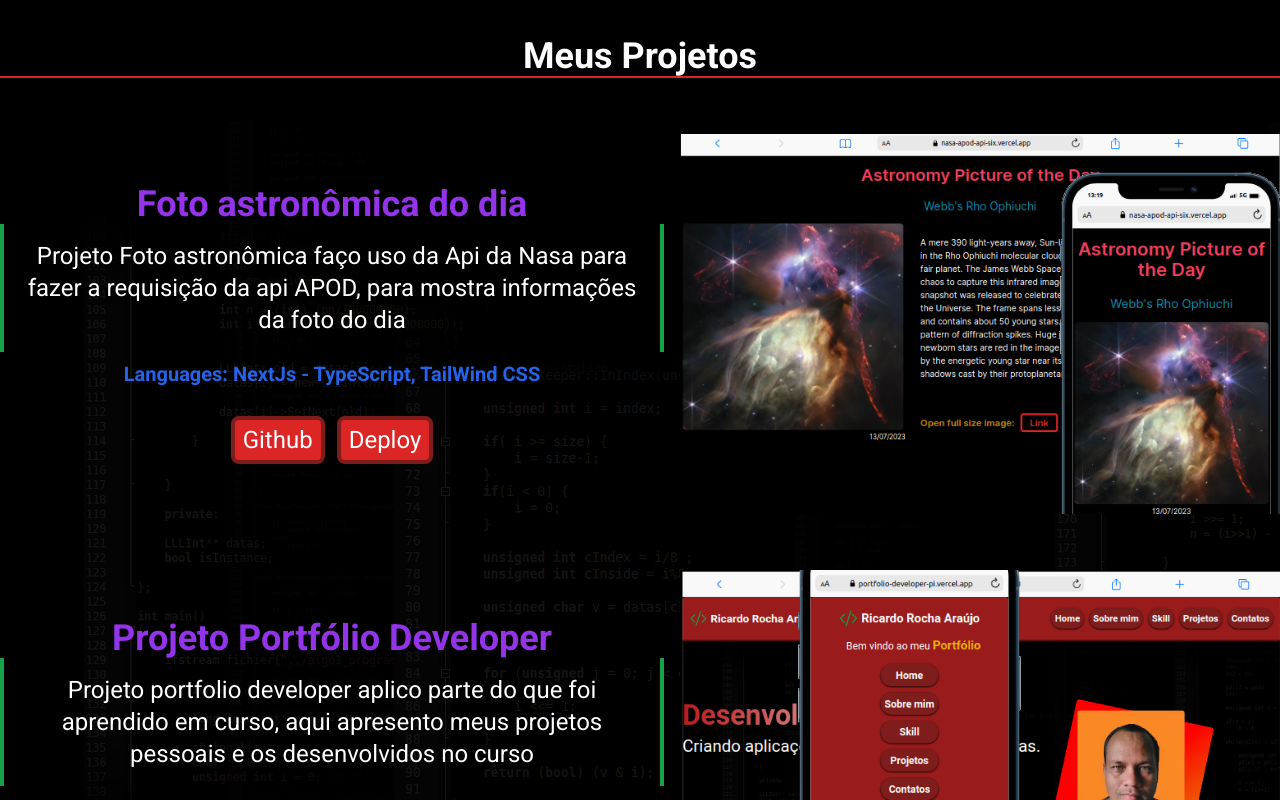
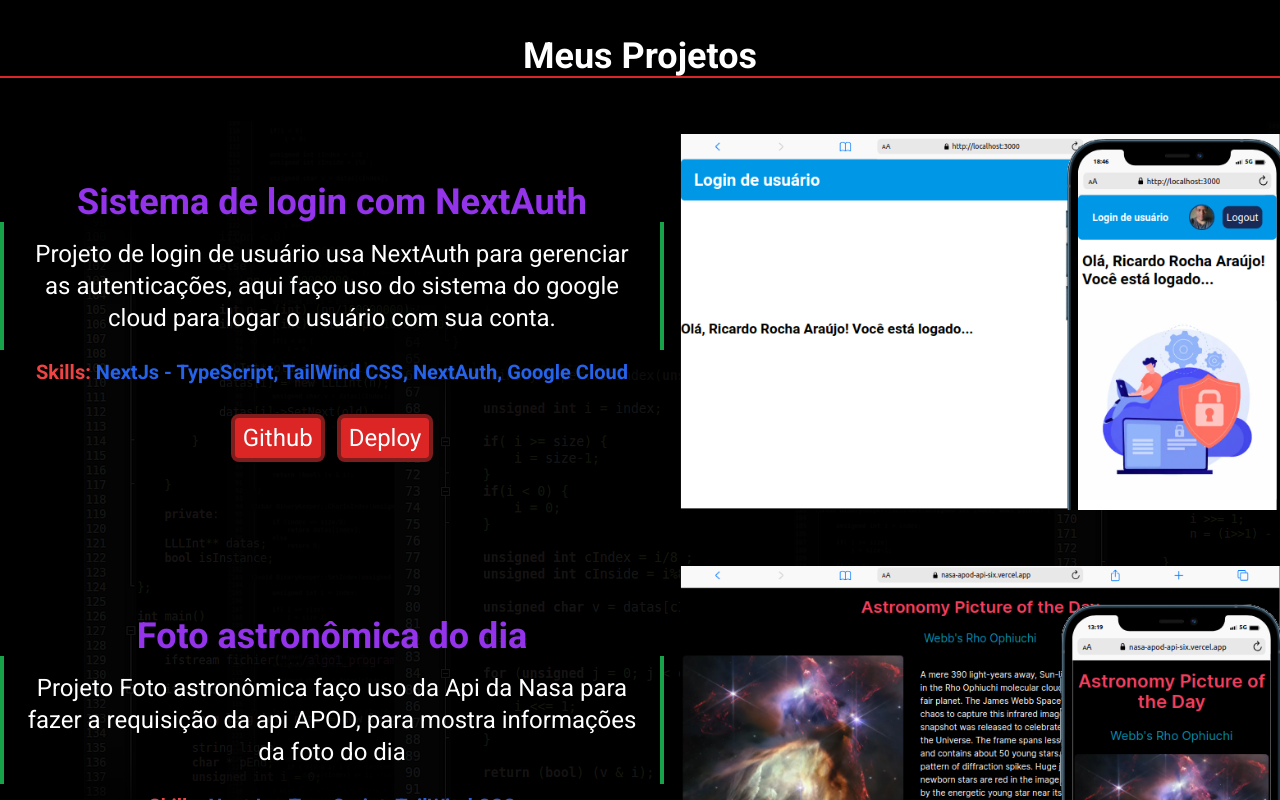
Before and after one commit to cardrocha/Portfolio_developer, a Next.js app: page / in a window 1280 px wide. Shown: the part 1680-2480 px from the top of the page. Built offline with nearby package versions, Linux system fonts and the light colour scheme.

Commit message:
refactor: project section - add nextauth project

```diff
--- a/src/components/Project.tsx
+++ b/src/components/Project.tsx
@@ -5,6 +5,16 @@ import ProjectList from "./ProjectList";
 const reposList: Repos[] = [
   {
     id: 1,
+    image: "/login.png",
+    title: "Sistema de login com NextAuth",
+    description:
+      "Projeto de login de usuário usa NextAuth para gerenciar as autenticações, aqui faço uso do sistema do google cloud para logar o usuário com sua conta.",
+    language: "NextJs - TypeScript, TailWind CSS, NextAuth, Google Cloud",
+    link: "https://github.com/cardrocha/next-auth",
+    deploy: "https://next-auth-theta-roan.vercel.app/",
+  },
+  {
+    id: 2,
     image: "/nasaApi.png",
     title: "Foto astronômica do dia",
     description:
@@ -14,7 +24,7 @@ const reposList: Repos[] = [
     deploy: "https://nasa-apod-api-six.vercel.app/",
   },
   {
-    id: 2,
+    id: 3,
     image: "/project_portfolio.png",
     title: "Projeto Portfólio Developer",
     description:
@@ -24,7 +34,7 @@ const reposList: Repos[] = [
     deploy: "https://portfolio-developer-pi.vercel.app/",
   },
   {
-    id: 3,
+    id: 4,
     image: "/kanban.png",
     title: "Projeto Kanban",
     description:
@@ -34,7 +44,7 @@ const reposList: Repos[] = [
     deploy: "https://projeto-kanban-ten.vercel.app/",
   },
   {
-    id: 4,
+    id: 5,
     image: "/efood.png",
     title: "Efood",
     description:
@@ -44,7 +54,7 @@ const reposList: Repos[] = [
     deploy: "https://efood-ecommerce.vercel.app/",
   },
   {
-    id: 5,
+    id: 6,
     image: "/eplay.png",
     title: "Eplay",
     description:
@@ -54,7 +64,7 @@ const reposList: Repos[] = [
     deploy: "https://eplay-one.vercel.app/",
   },
   {
-    id: 6,
+    id: 7,
     image: "/todo_list.png",
     title: "Todo List",
     description:
@@ -64,7 +74,7 @@ const reposList: Repos[] = [
     deploy: "https://minhas-tarefas-wine.vercel.app/",
   },
   {
-    id: 7,
+    id: 8,
     image: "/project_p.png",
     title: "Projeto Portifólio",
     description:
@@ -74,7 +84,7 @@ const reposList: Repos[] = [
     deploy: "https://projeto-portfolio-six.vercel.app/",
   },
   {
-    id: 8,
+    id: 9,
     image: "/landing.png",
     title: "Landing Page Movie",
     description:
--- a/src/components/RepoBox.tsx
+++ b/src/components/RepoBox.tsx
@@ -22,7 +22,7 @@ const RepoBox = ({ image, title, description, language, link, deploy }: Props) =
             {description}
           </p>
           <p className="text-xl text-center p-2 text-blue-600 font-semibold">
-            Languages: {language}
+            <span className="text-red-500">Skills:</span> {language}
           </p>
           <div className="flex items-center justify-center gap-3 mt-5">
             <a
```
Also changed, not shown: public/login.png (added).
